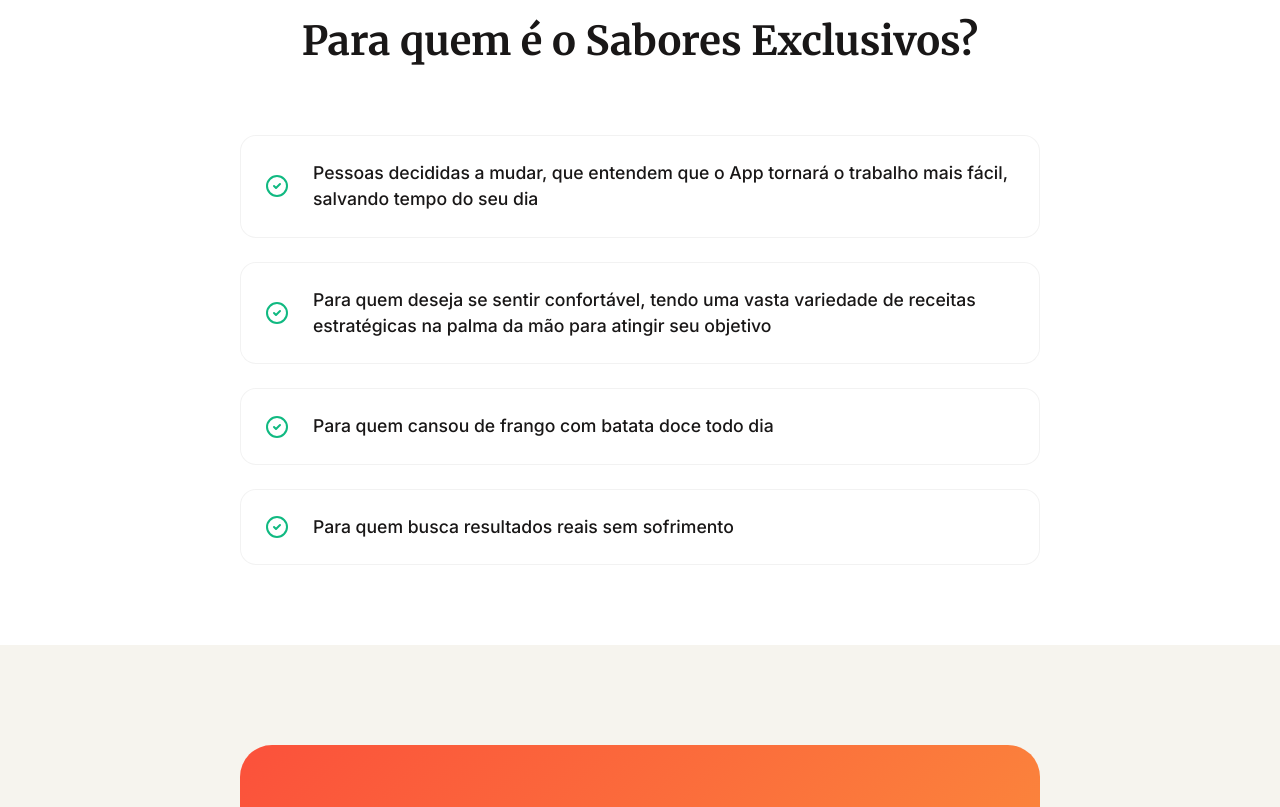
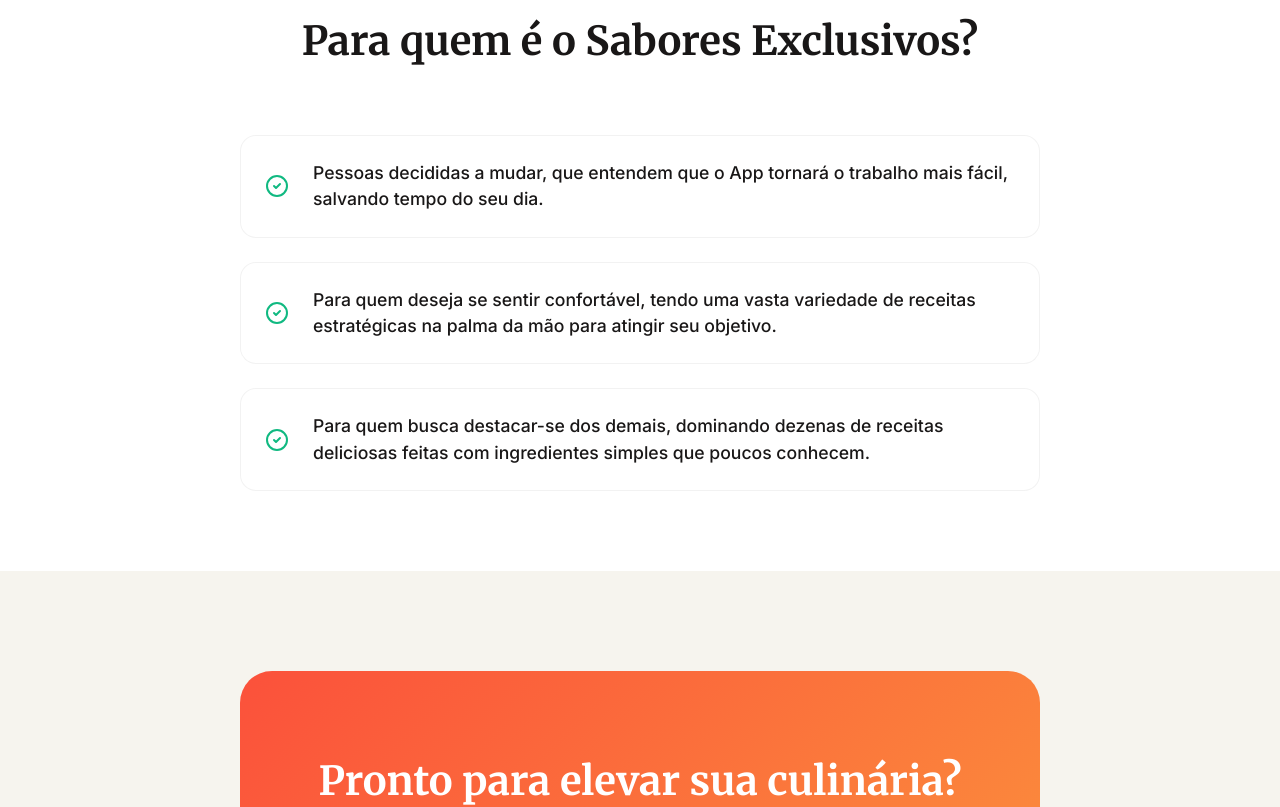
Before and after one commit to YohanSaibb026/LeadingPage, a React (Vite) app: page / in a window 1280 px wide. Shown: the part 3680-4487 px from the top of the page. Built offline with nearby package versions, Linux system fonts and the light colour scheme.

Commit message:
docs: finalize target audience section content

```diff
--- a/src/App.tsx
+++ b/src/App.tsx
@@ -184,7 +184,7 @@ function App() {
                 <div className="audience-content">
                     <h2 className="section-title">{t('features.target_audience.title')}</h2>
                     <div className="audience-list">
-                        {[0, 1, 2, 3].map((idx) => (
+                        {[0, 1, 2].map((idx) => (
                             <div key={idx} className="audience-item">
                                 <CheckCircle2 className="check-icon" size={24} />
                                 <p>{t(`features.target_audience.items.${idx}`)}</p>
--- a/src/locales/es.json
+++ b/src/locales/es.json
@@ -49,10 +49,9 @@
         "target_audience": {
             "title": "¿Para quién es Sabores Exclusivos?",
             "items": [
-                "Personas decididas a cambiar, que entienden que la App hará el trabajo más fácil, ahorrando tiempo en su día",
-                "Para quienes desean sentirse cómodos, teniendo una gran variedad de recetas estratégicas en la palma de su mano para lograr su objetivo",
-                "Para quienes se cansaron del pollo con batata todos los días",
-                "Para quienes buscan resultados reales sin sufrimiento"
+                "Personas decididas a cambiar, que entienden que la App hará el trabajo más fácil, ahorrando tiempo en su día.",
+                "Para quienes desean sentirse cómodos, teniendo una gran variedad de recetas estratégicas en la palma de su mano para lograr su objetivo.",
+                "Para quienes buscan destacarse de los demás, dominando decenas de recetas deliciosas hechas con ingredientes simples que pocos conocen."
             ]
         }
     },
--- a/src/locales/pt.json
+++ b/src/locales/pt.json
@@ -53,10 +53,9 @@
         "target_audience": {
             "title": "Para quem é o Sabores Exclusivos?",
             "items": [
-                "Pessoas decididas a mudar, que entendem que o App tornará o trabalho mais fácil, salvando tempo do seu dia",
-                "Para quem deseja se sentir confortável, tendo uma vasta variedade de receitas estratégicas na palma da mão para atingir seu objetivo",
-                "Para quem cansou de frango com batata doce todo dia",
-                "Para quem busca resultados reais sem sofrimento"
+                "Pessoas decididas a mudar, que entendem que o App tornará o trabalho mais fácil, salvando tempo do seu dia.",
+                "Para quem deseja se sentir confortável, tendo uma vasta variedade de receitas estratégicas na palma da mão para atingir seu objetivo.",
+                "Para quem busca destacar-se dos demais, dominando dezenas de receitas deliciosas feitas com ingredientes simples que poucos conhecem."
             ]
         }
     },
```
